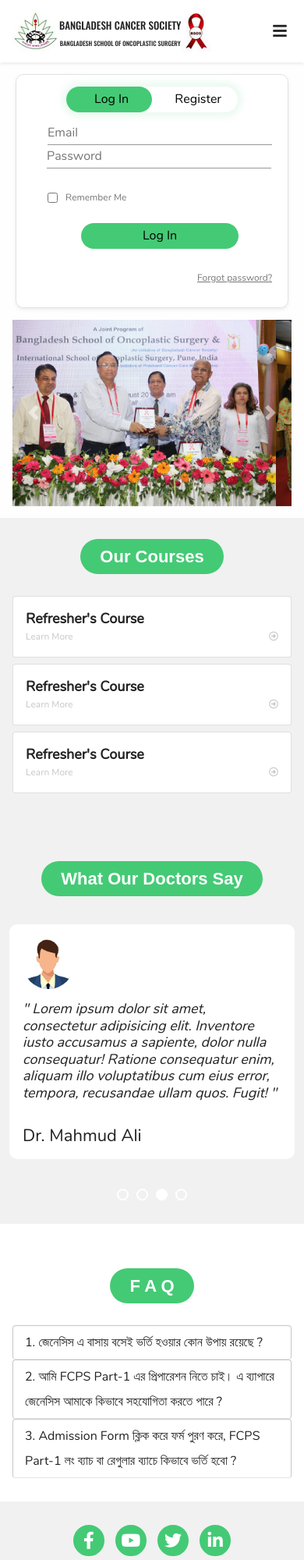
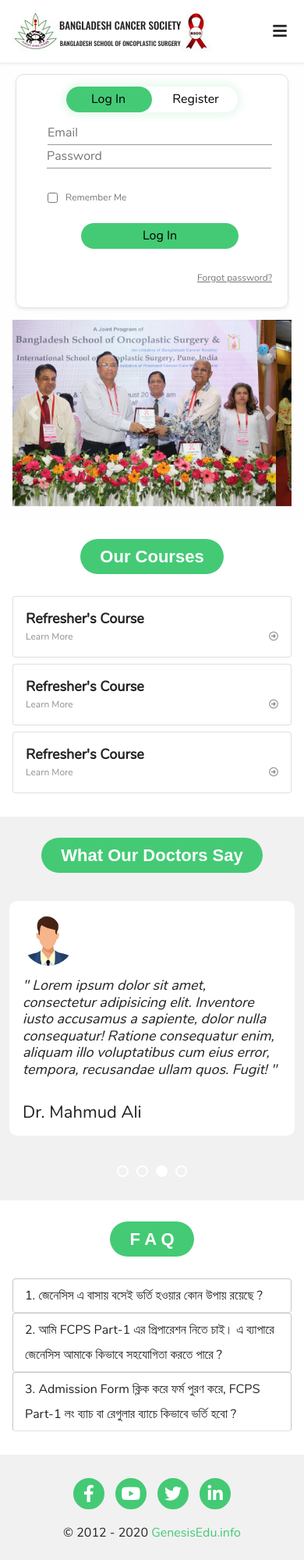
Before and after one commit to saifulislam-saif/bcsbsos.com, a plain HTML site: page index.html in a window 390 px wide. Shown: the top 2000 px of the page at 78% size. Drawn offline with Linux system fonts and the light colour scheme.

Commit message:
Mobile View

```diff
--- a/css/style.css
+++ b/css/style.css
@@ -161,7 +161,7 @@ body {
 /* ================= Banner Part Start ================= */
 #banner_part {
     margin-top: 80px;
-    background: #fefefe;
+    background: #f1f1f1;
     padding: 30px 0;
     text-align: center;
 }
@@ -192,12 +192,14 @@ body {
 }
 
 #log_part .toggle-btn {
-    padding: 7px 20px 7px 35px;
+    width: 49%;
+    padding: 7px 0;
     cursor: pointer;
     background: transparent;
     border: 0;
     outline: none;
     position: relative;
+    text-align: center;
 }
 
 #log_part #btn {
@@ -206,8 +208,6 @@ body {
     position: absolute;
     width: 110px;
     height: 100%;
-    background: #ffad06;
-    background: #ff105f;
     background: var(--color-7);
     border-radius: 30px;
 
@@ -348,7 +348,7 @@ body {
 /* ================= Course Part Start ================= */
 #course_part {
     padding: 0 0 30px;
-    background: #f1f1f1;
+    background: #fff;
 }
 
 #course_part h2 {
@@ -407,7 +407,7 @@ body {
 
 #course_part .item p {
     font-size: 22px;
-    color: #22222240;
+    color: #22222280;
     line-height: 60px;
     text-align: left;
 
@@ -462,7 +462,7 @@ body {
 #testimonial_part {
     background: var(--color-2);
     background: #f1f1f1;
-    padding: 30px 0;
+    padding: 0px 0 30px;
 }
 
 #testimonial_part .header h2 {
@@ -562,7 +562,7 @@ body {
 /* ================= FAQ Part Start ================= */
 #faq_part {
     background: #fff;
-    padding: 30px 0;
+    padding: 0px 0 30px;
 }
 
 #faq_part .header h2 {
@@ -652,7 +652,7 @@ body {
 footer {
     background: #f1f1f1;
     text-align: center;
-    padding: 30px 0;
+    padding: 30px 0  15px;
 }
 
 footer .social_link a i {
```
